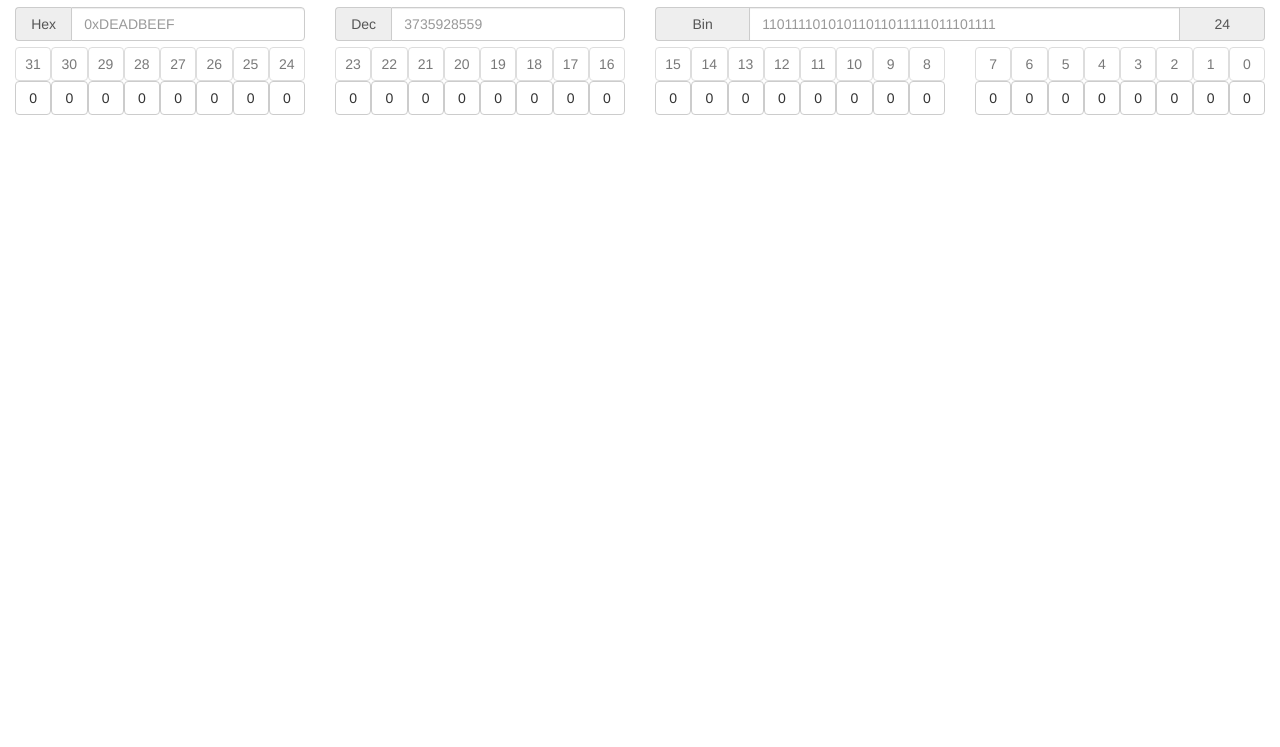
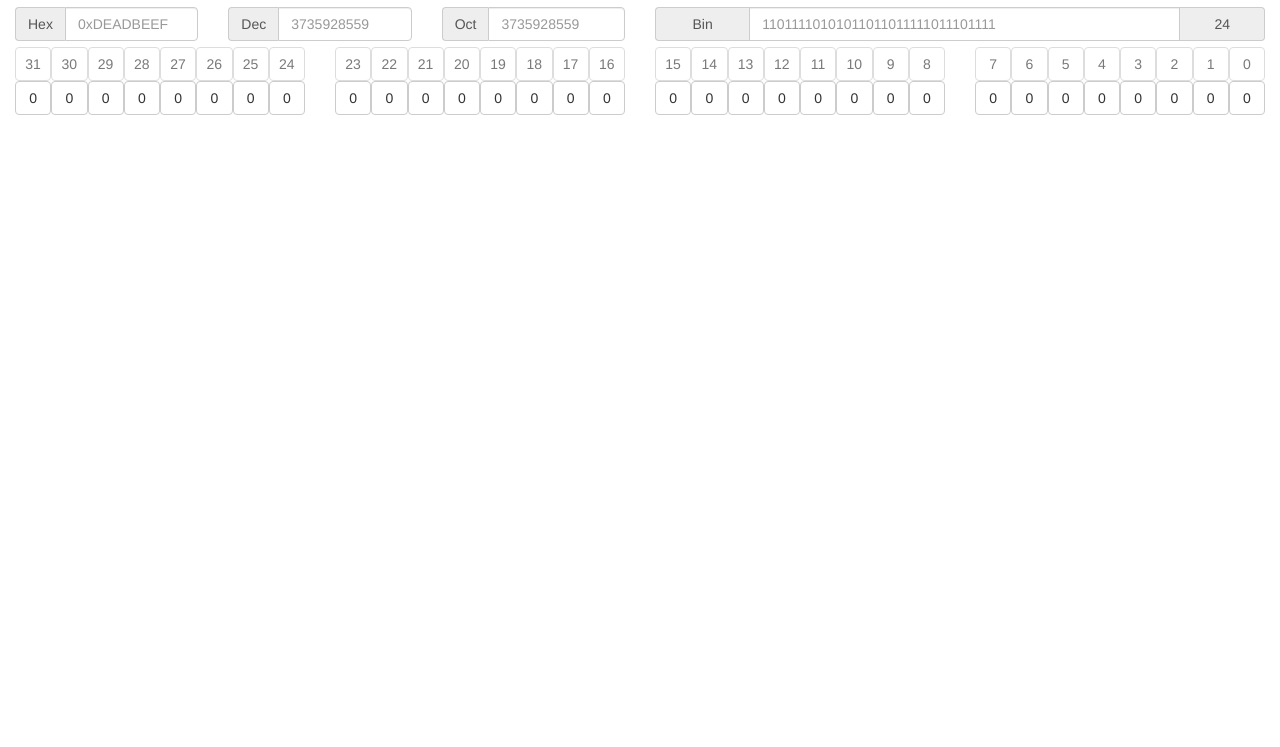
Before and after one commit to rikvdh/hexit, a plain HTML site: page index.html in a window 1280 px wide. Shown: the part 53-800 px from the top of the page. Drawn offline with nearby package versions, Linux system fonts and the light colour scheme.

Commit message:
Add octal field

```diff
--- a/index.html
+++ b/index.html
@@ -41,7 +41,7 @@
 	<div class="container-fluid">
 		<form class="form-inline">
 			<div class="row">
-				<div class="col-sm-3">
+				<div class="col-sm-2">
 					<div class="form-group">
 						<label class="sr-only" for="hexInput">Hex</label>
 						<div class="input-group">
@@ -50,12 +50,21 @@
 						</div>
 					</div>
 				</div>
-				<div class="col-sm-3">
+				<div class="col-sm-2">
 					<div class="form-group">
 						<label class="sr-only" for="decInput">Dec</label>
 						<div class="input-group">
 							<div class="input-group-addon">Dec</div>
 							<input type="text" class="form-control" id="decInput" pattern="[0-9]" placeholder="3735928559">
+						</div>
+					</div>
+				</div>
+				<div class="col-sm-2">
+					<div class="form-group">
+						<label class="sr-only" for="octInput">Oct</label>
+						<div class="input-group">
+							<div class="input-group-addon">Oct</div>
+							<input type="text" class="form-control" id="octInput" pattern="[0-7]" placeholder="3735928559">
 						</div>
 					</div>
 				</div>
```
